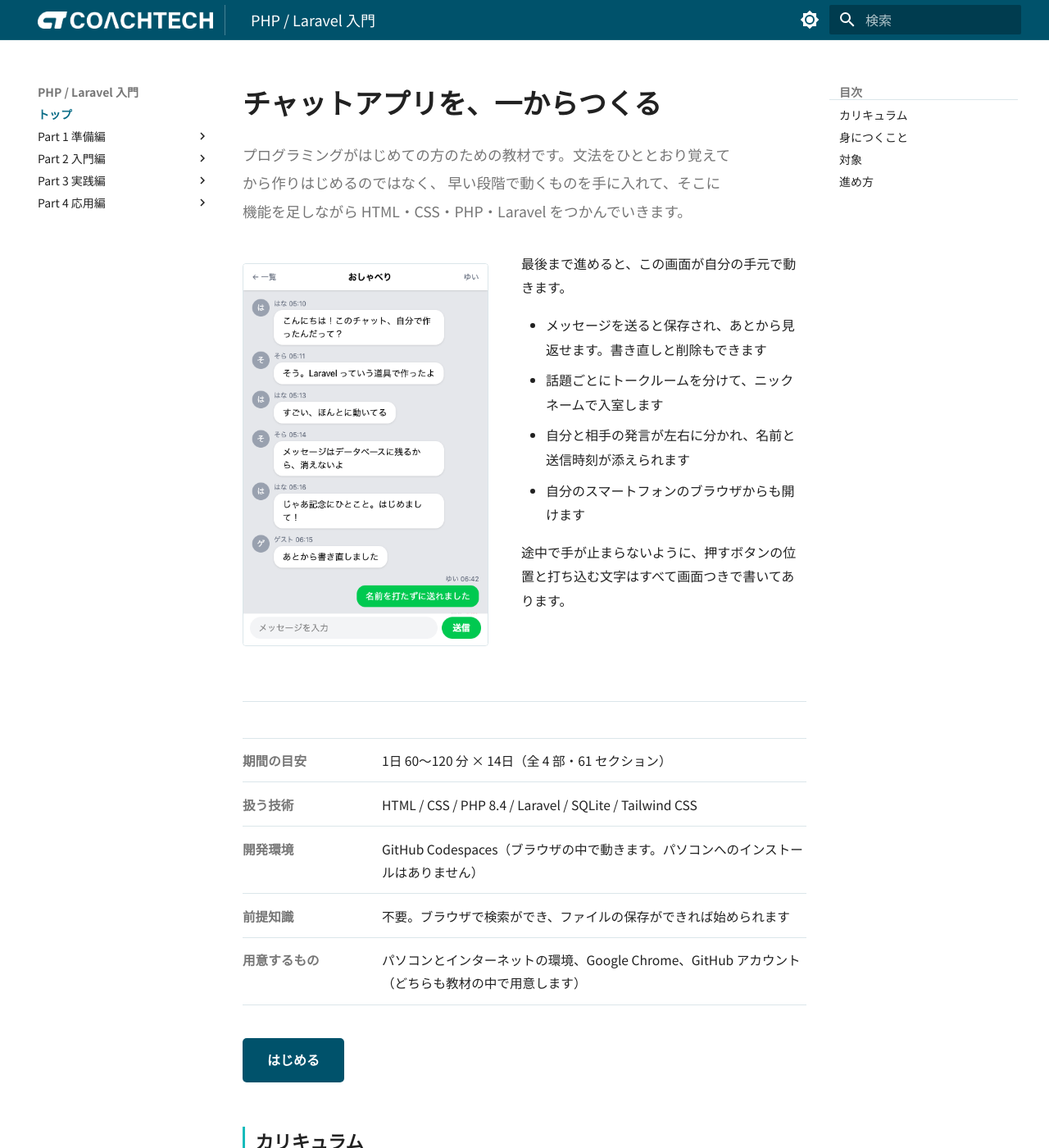
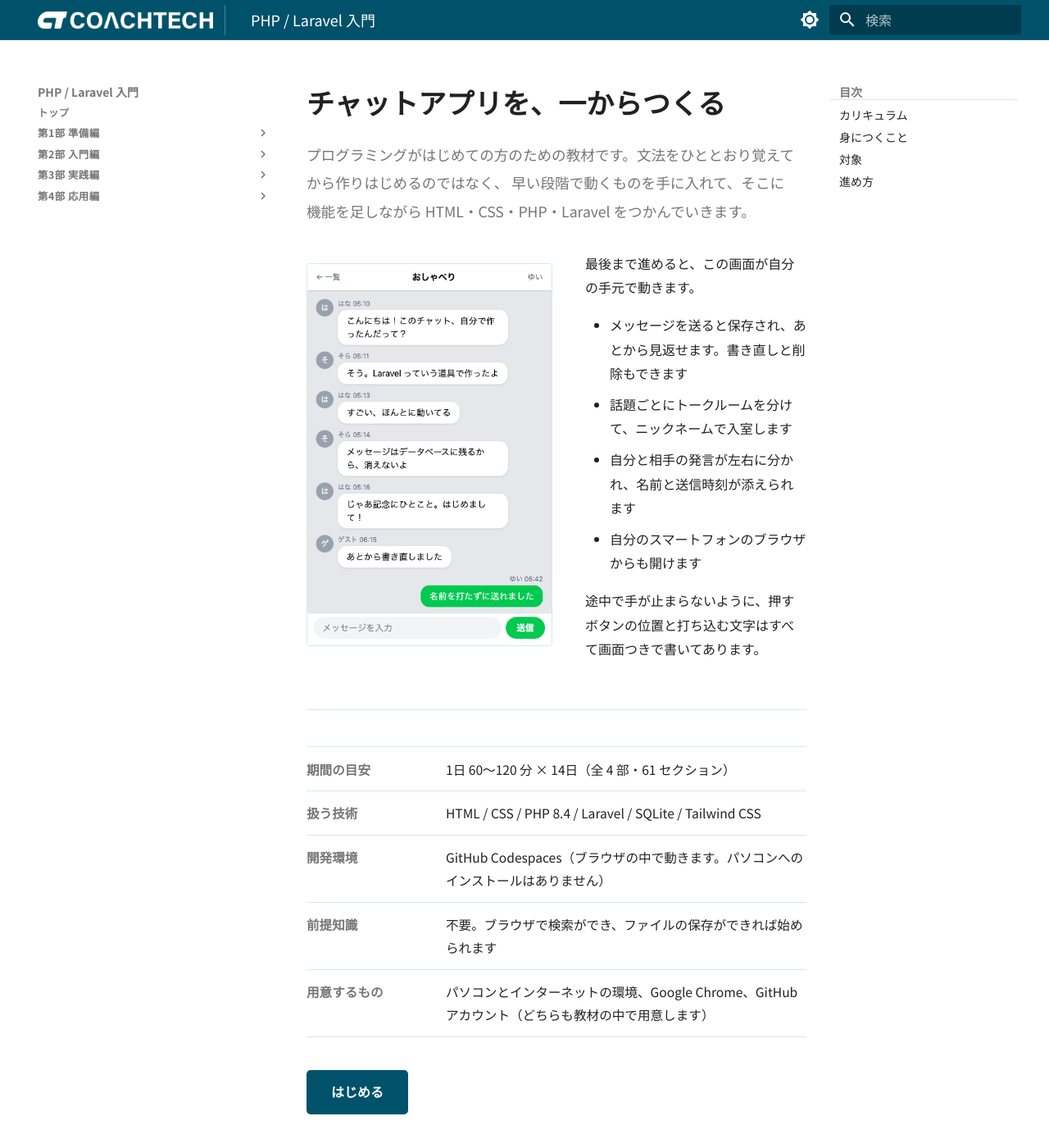
Before and after one commit to coachtech-material/laravel-chat-curriculum, an MkDocs documentation site: the page built from docs/index.md, in a window 1280 px wide and 1400 px high. Shown: the whole window at 82% size. Built offline with MkDocs 1.6.1 and Material for MkDocs 9.7.7, drawn with Linux system fonts in a browser that asks for light colours.

Commit message:
style: 左ペインのナビゲーションを整える
長い章名が2行に折り返して混み合っていたのを解消した。

- nav のラベルを短縮（Part N → 第N部 / Chapter N → 第N章、章名末尾の
  全角括弧の補足は nav では落とす）。最長 41 文字 → 19 文字
- 章のフォントが Material 既定の 14px でナビ内で最も大きく、折り返しの
  主因だった。部 → 章 → 節で小さくなる字送りに整える
- 左ペインを 16rem に広げる（1220px 以上のときだけ）
- navigation.prune を外す。他の部の枝が削られ、第4部だけに矢印があって
  第1〜3部には無いという不整合が出ていた
- 2行時に矢印が上端へ取り残される問題を align-items: center で修正
- line-break: strict と text-wrap: pretty で、小書き仮名の前や
  最終行1文字だけの折り返しを避ける
- 節のまとまりを細い罫でぶら下げ、現在位置を左の線で示す

Co-Authored-By: Claude Opus 5 (1M context) <noreply@anthropic.com>

```diff
--- a/docs/stylesheets/custom.css
+++ b/docs/stylesheets/custom.css
@@ -207,9 +207,71 @@
   box-shadow: none;
   border-bottom: 1px solid var(--ct-rule);
 }
+
+/* 61 セクション・14 章あるので、幅と折り返しと階層の見え方を作り込む。
+   ラベル自体（第N部 / 第N章）の短縮はビルド側（shorten_nav_labels）で行う。 */
+
+/* 章名が1行に収まるよう、左ペインを既定より広げる。
+   .md-main__inner は flex で .md-content が flex:1 なので、幅だけ変えれば
+   本文はひとりでに追従する（margin を足すと本文が潰れる） */
+@media screen and (min-width: 76.25em) {
+  .md-sidebar--primary {
+    width: 16rem;
+  }
+}
+
+/* 折り返しと矢印 */
+.md-nav__item--nested > .md-nav__link {
+  /* 2行になったとき矢印が上端に取り残されるのを防ぐ */
+  align-items: center;
+}
+.md-nav__link {
+  line-break: strict;      /* 小書き仮名（ー・ャ等）の前で折らない */
+  word-break: normal;
+  overflow-wrap: break-word;
+  text-wrap: pretty;       /* 最終行に1文字だけ残る折り返しを避ける */
+}
+
+/* サイドバーの内側の余白を詰めて、ラベルに使える幅を稼ぐ */
+.md-sidebar--primary .md-sidebar__inner {
+  padding-right: 0.4rem;
+}
+
+/* 字送り: 部 → 章 → 節 で小さくする。
+   既定では章が 14px でナビ内で最も大きく、長い章名が折り返す原因になっていた */
+.md-nav--primary > .md-nav__list > .md-nav__item > .md-nav__link {
+  font-size: 0.62rem;
+  font-weight: 700;
+  letter-spacing: 0.04em;
+  color: var(--md-default-fg-color--light);
+}
+.md-nav--primary .md-nav__item .md-nav__item > .md-nav__link {
+  font-size: 0.66rem;
+  font-weight: 500;
+  line-height: 1.55;
+}
+.md-nav--primary .md-nav__item .md-nav__item .md-nav__item > .md-nav__link {
+  font-size: 0.63rem;
+  font-weight: 400;
+  line-height: 1.6;
+}
+
+/* 節のまとまりを細い罫でぶら下げる */
+.md-nav--primary .md-nav__item .md-nav__item .md-nav__list {
+  margin-left: 0.3rem;
+  padding-left: 0.5rem;
+  border-left: 1px solid var(--ct-rule);
+}
+
+/* 現在のセクションを線で示す（文字色だけだと 61 行の中で見つけにくい） */
 .md-nav__link--active,
 .md-nav__link--active code {
-  font-weight: 600;
+  font-weight: 700;
+}
+.md-nav--primary .md-nav__item .md-nav__item .md-nav__item > .md-nav__link--active {
+  margin-left: -0.5rem;
+  padding-left: 0.5rem;
+  border-left: 2px solid var(--md-accent-fg-color);
 }
 
 /* --------------------------------------------------- フッター（1段にする）
--- a/mkdocs.yml
+++ b/mkdocs.yml
@@ -32,7 +32,6 @@ theme:
     - navigation.instant.progress
     - navigation.top
     - navigation.footer
-    - navigation.prune
     - search.suggest
     - search.highlight
     - content.code.copy
@@ -72,82 +71,82 @@ markdown_extensions:
 
 nav:
   - トップ: index.md
-  - Part 1 準備編:
-    - Chapter 1 学習の準備（Chrome・GitHub・Codespaces）:
+  - 第1部 準備編:
+    - 第1章 学習の準備:
       - この教材でつくるもの: part-01/chapter-01/1-1-1.md
       - Google Chrome を用意する: part-01/chapter-01/1-1-2.md
       - GitHub アカウントをつくる: part-01/chapter-01/1-1-3.md
       - 開発環境をひらく: part-01/chapter-01/1-1-4.md
       - この教材の進め方: part-01/chapter-01/1-1-5.md
-    - Chapter 2 エディタとターミナル:
+    - 第2章 エディタとターミナル:
       - エディタの見かた: part-01/chapter-02/1-2-1.md
       - ファイルとフォルダ: part-01/chapter-02/1-2-2.md
       - ターミナルに触れる: part-01/chapter-02/1-2-3.md
       - エラーが出たら: part-01/chapter-02/1-2-4.md
       - エラー辞典（困ったときのページ）: part-01/chapter-02/1-2-5.md
       - 保存の儀式: part-01/chapter-02/1-2-6.md
-  - Part 2 入門編:
-    - Chapter 1 HTML と CSS:
+  - 第2部 入門編:
+    - 第1章 HTML と CSS:
       - Web ページのしくみ: part-02/chapter-01/2-1-1.md
       - HTML の基本（見出し・段落・リスト）: part-02/chapter-01/2-1-2.md
       - リンクとフォーム部品: part-02/chapter-01/2-1-3.md
       - CSS で飾る: part-02/chapter-01/2-1-4.md
       - 自己紹介ページをつくろう: part-02/chapter-01/2-1-5.md
-    - Chapter 2 PHP の基礎:
+    - 第2章 PHP の基礎:
       - プログラミング言語 PHP: part-02/chapter-02/2-2-1.md
       - ターミナルで PHP を動かす: part-02/chapter-02/2-2-2.md
       - 変数と計算: part-02/chapter-02/2-2-3.md
       - リストとくり返し: part-02/chapter-02/2-2-4.md
       - 条件分岐: part-02/chapter-02/2-2-5.md
       - ミニプログラムをつくろう: part-02/chapter-02/2-2-6.md
-  - Part 3 実践編:
-    - Chapter 1 Laravel 入門:
+  - 第3部 実践編:
+    - 第1章 Laravel 入門:
       - Laravel とは: part-03/chapter-01/3-1-1.md
       - プロジェクトをつくる: part-03/chapter-01/3-1-2.md
       - はじめてのルート: part-03/chapter-01/3-1-3.md
       - Blade で画面をつくる: part-03/chapter-01/3-1-4.md
       - チャット画面の器をつくる: part-03/chapter-01/3-1-5.md
-    - Chapter 2 データベース:
+    - 第2章 データベース:
       - データベースとは: part-03/chapter-02/3-2-1.md
       - メッセージの表をつくる: part-03/chapter-02/3-2-2.md
       - サンプルの会話を入れる: part-03/chapter-02/3-2-3.md
       - データベースから一覧表示: part-03/chapter-02/3-2-4.md
-    - Chapter 3 メッセージ送信機能の開発:
+    - 第3章 メッセージ送信機能の開発:
       - フォームと送信のしくみ: part-03/chapter-03/3-3-1.md
       - 送信フォームをつくる: part-03/chapter-03/3-3-2.md
       - 受け取り役をつくる: part-03/chapter-03/3-3-3.md
       - 保存してもどる: part-03/chapter-03/3-3-4.md
       - 名前を書いて送る: part-03/chapter-03/3-3-5.md
-  - Part 4 応用編:
-    - Chapter 1 編集・削除機能の開発:
+  - 第4部 応用編:
+    - 第1章 編集・削除機能の開発:
       - 削除ボタンを置く: part-04/chapter-01/4-1-1.md
       - メッセージを消す: part-04/chapter-01/4-1-2.md
       - 編集画面をつくる: part-04/chapter-01/4-1-3.md
       - 書き直しを保存する: part-04/chapter-01/4-1-4.md
       - "ふりかえり: CRUD がそろった": part-04/chapter-01/4-1-5.md
-    - Chapter 2 トークルーム機能の開発:
+    - 第2章 トークルーム機能の開発:
       - ルームのしくみ: part-04/chapter-02/4-2-1.md
       - ルームの表をつくる: part-04/chapter-02/4-2-2.md
       - メッセージとルームをつなぐ: part-04/chapter-02/4-2-3.md
       - ルーム一覧と切り替え: part-04/chapter-02/4-2-4.md
       - 送信をルームに紐づける: part-04/chapter-02/4-2-5.md
-    - Chapter 3 ニックネーム入室機能の開発:
+    - 第3章 ニックネーム入室機能の開発:
       - セッションとは: part-04/chapter-03/4-3-1.md
       - ニックネームの入室画面をつくる: part-04/chapter-03/4-3-2.md
       - 送信から名前欄をなくす: part-04/chapter-03/4-3-3.md
-    - Chapter 4 メッセージの出し分け機能の開発:
+    - 第4章 メッセージの出し分け機能の開発:
       - 自分の吹き出しを右にする: part-04/chapter-04/4-4-1.md
       - 送った時刻を添える: part-04/chapter-04/4-4-2.md
       - ふたり分で試す: part-04/chapter-04/4-4-3.md
-    - Chapter 5 自動更新とスマートフォン:
+    - 第5章 自動更新とスマートフォン:
       - 自動更新を1行で試す: part-04/chapter-05/4-5-1.md
       - 入力が消えない自動更新にする: part-04/chapter-05/4-5-2.md
       - スマートフォンでひらく: part-04/chapter-05/4-5-3.md
-    - Chapter 6 カスタマイズ:
+    - 第6章 カスタマイズ:
       - 色とタイトルを変える: part-04/chapter-06/4-6-1.md
       - 頭文字アイコンをつける: part-04/chapter-06/4-6-2.md
       - "遊び場: もっと自分らしく（任意）": part-04/chapter-06/4-6-3.md
-    - Chapter 7 総仕上げとこの先:
+    - 第7章 総仕上げとこの先:
       - 完成チェックと仕上げ: part-04/chapter-07/4-7-1.md
       - ここまでのふりかえり: part-04/chapter-07/4-7-2.md
       - この先の学び: part-04/chapter-07/4-7-3.md
```
